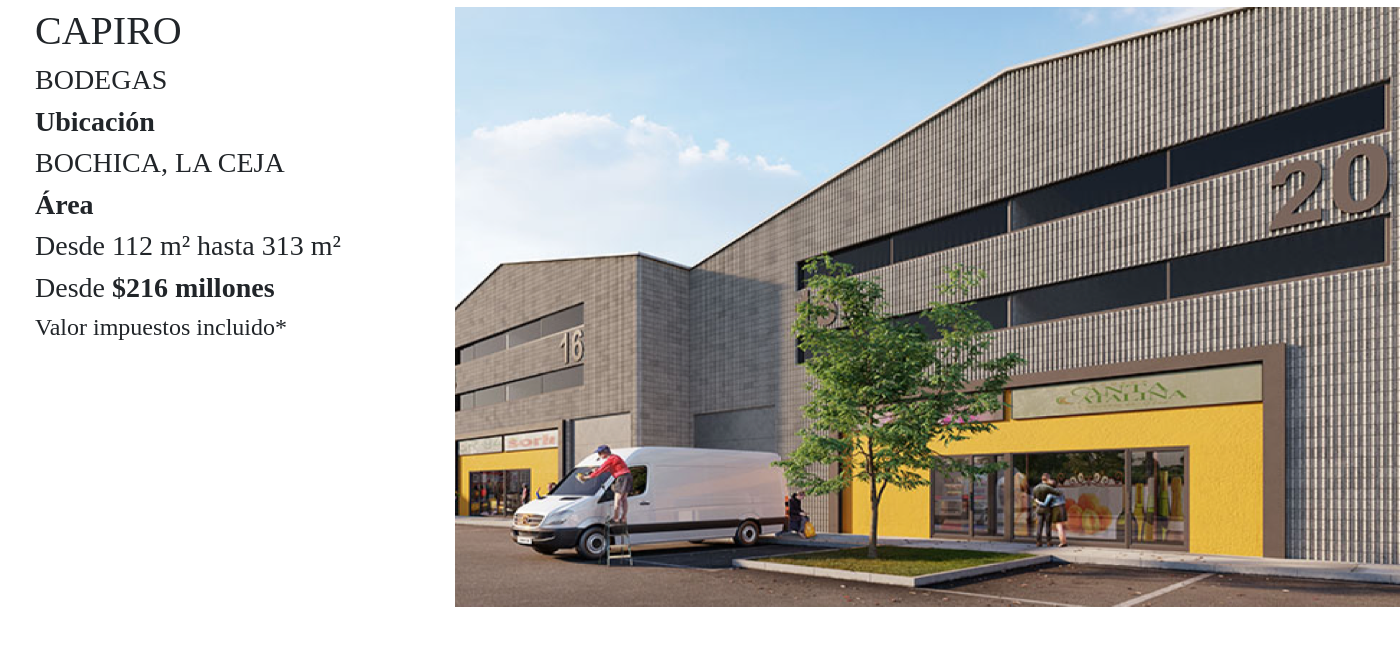
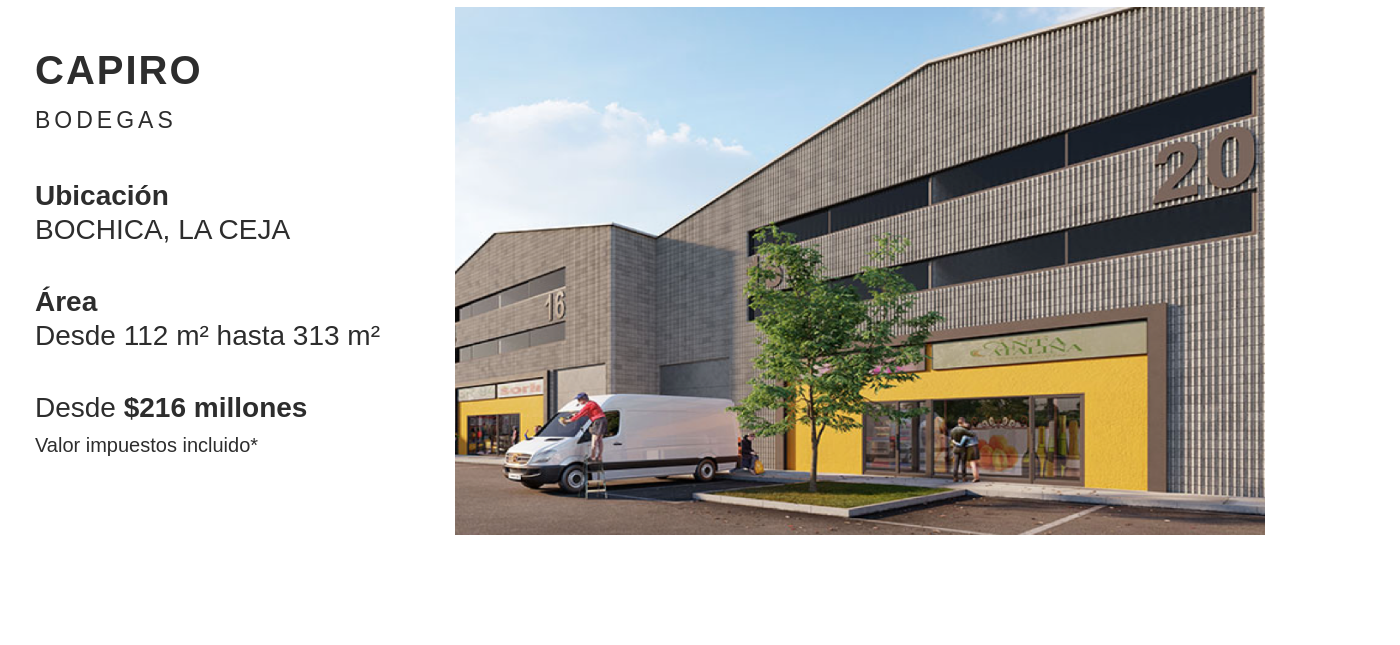
Before and after one commit to Wecan-dev/capiro-w, a plain HTML site: page Index.html in a window 1280 px wide. Shown: the part 71-716 px from the top of the page, 1400 px wide, since content can reach past the window. Drawn offline with nearby package versions, Linux system fonts and the light colour scheme.

Commit message:
Arreglo de tipografia

```diff
--- a/Index.html
+++ b/Index.html
@@ -37,29 +37,23 @@
 		</header>
 		<main>
 			<article class="d-flex justify-content-between">
-				<div class="col-xl-4">
-					<h1>
-						CAPIRO
+				<div class="col-xl-4 text-left">
+					<h1 class="titulo-capiro">
+						<strong>CAPIRO</strong>
 					</h1>
-					<h3>
+					<h3 class="subtitulo-bodegas">
 						BODEGAS
 					</h3>
-					<h3>
-						<strong>Ubicación</strong>
+					<h3 class="ubicacion">
+						<strong>Ubicación</strong><br>BOCHICA, LA CEJA
 					</h3>
-					<h3>
-						BOCHICA, LA CEJA
-					</h3>
-					<h3>
-						<strong>Área</strong>
-					</h3>
-					<h3>
-						Desde 112 m² hasta 313 m²
+					<h3 class="area">
+						<strong>Área</strong><br >Desde 112 m² hasta 313 m²
 					</h3>
 					<h3>
 						Desde <strong>$216 millones</strong>
 					</h3>
-					<h4>
+					<h4 class="valor2 text-left ">
 						Valor impuestos incluido*
 					</h4>
 				</div>
@@ -67,6 +61,7 @@
 					<img src="/Multimedia/Imagenes/image.png" alt="Imagen de las Bodegas">
 				</div>
 			</article>
+
 		</main>
 	</body>
 </html>
--- a/Style.css
+++ b/Style.css
@@ -49,9 +49,41 @@ main {
     margin-top: 10px;
 }
 main article .col-xl-4 {
-
+    font-family: arial;
+    font-size: 50px;
+    font-weight: 500;
+    font-stretch: normal;
+    font-style: normal;
+    line-height: normal;
+    text-align: center;
+    color: #2d2d2d
 }
 main article img{
-    width: 945px;
-    height: 600px;
+    width: 100%;
+    height: 90%;
 }
+.titulo-capiro{
+    margin-top: 10% ;
+    padding: 0;
+    letter-spacing: 2px;
+}
+.subtitulo-bodegas {
+    font-size: 23px;
+    font-weight: 300;
+    line-height: 1.65;
+    letter-spacing: 20px;
+    padding: 0;
+    margin-bottom: 10%;
+    letter-spacing: 4px;
+}
+.ubicacion {
+    margin-bottom: 10%;
+}
+.area{
+    margin-bottom: 10%;
+}
+.valor2 {
+    font-size: 20px;
+    font-weight: 200;
+    font-style: normal;
+}
```
